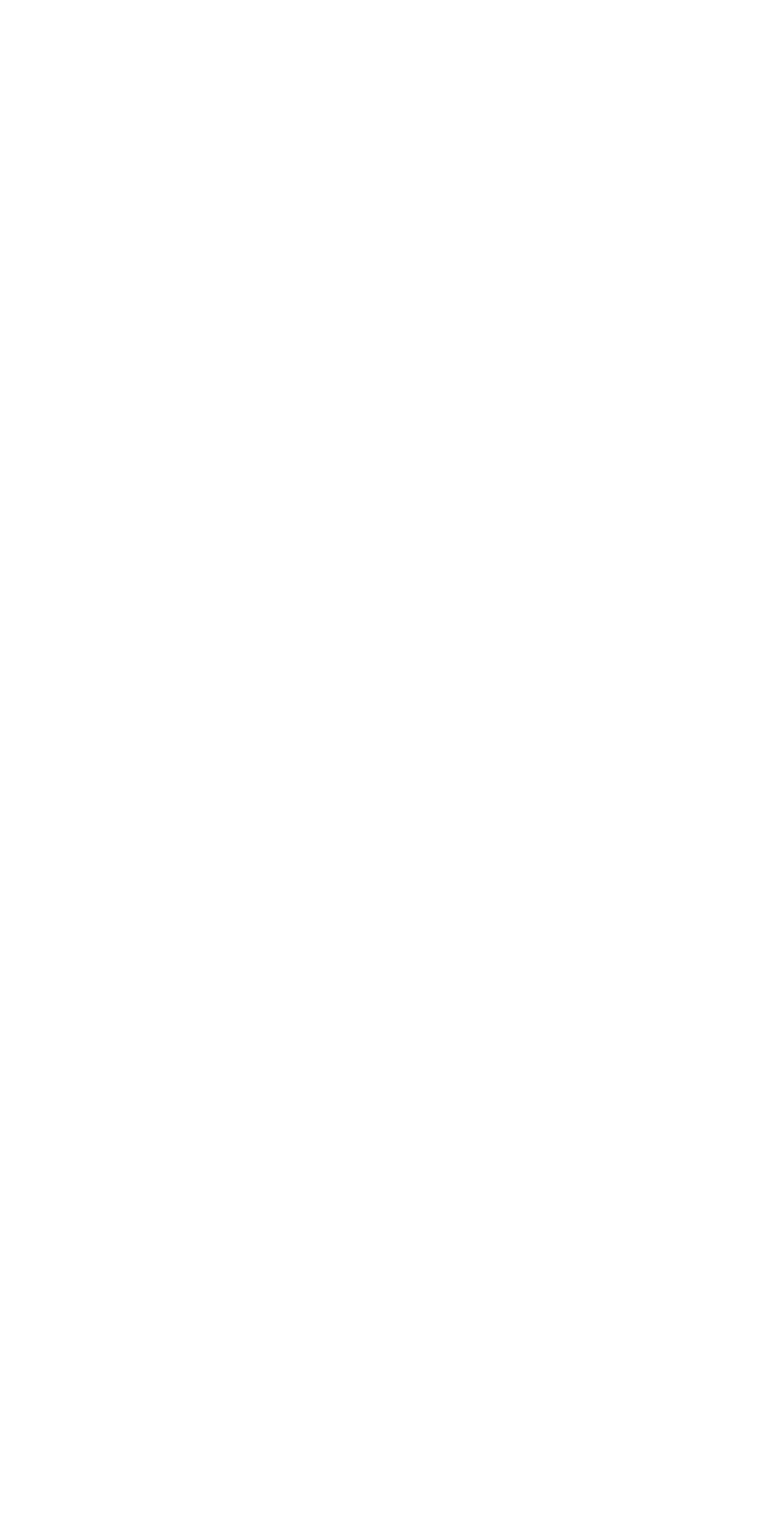
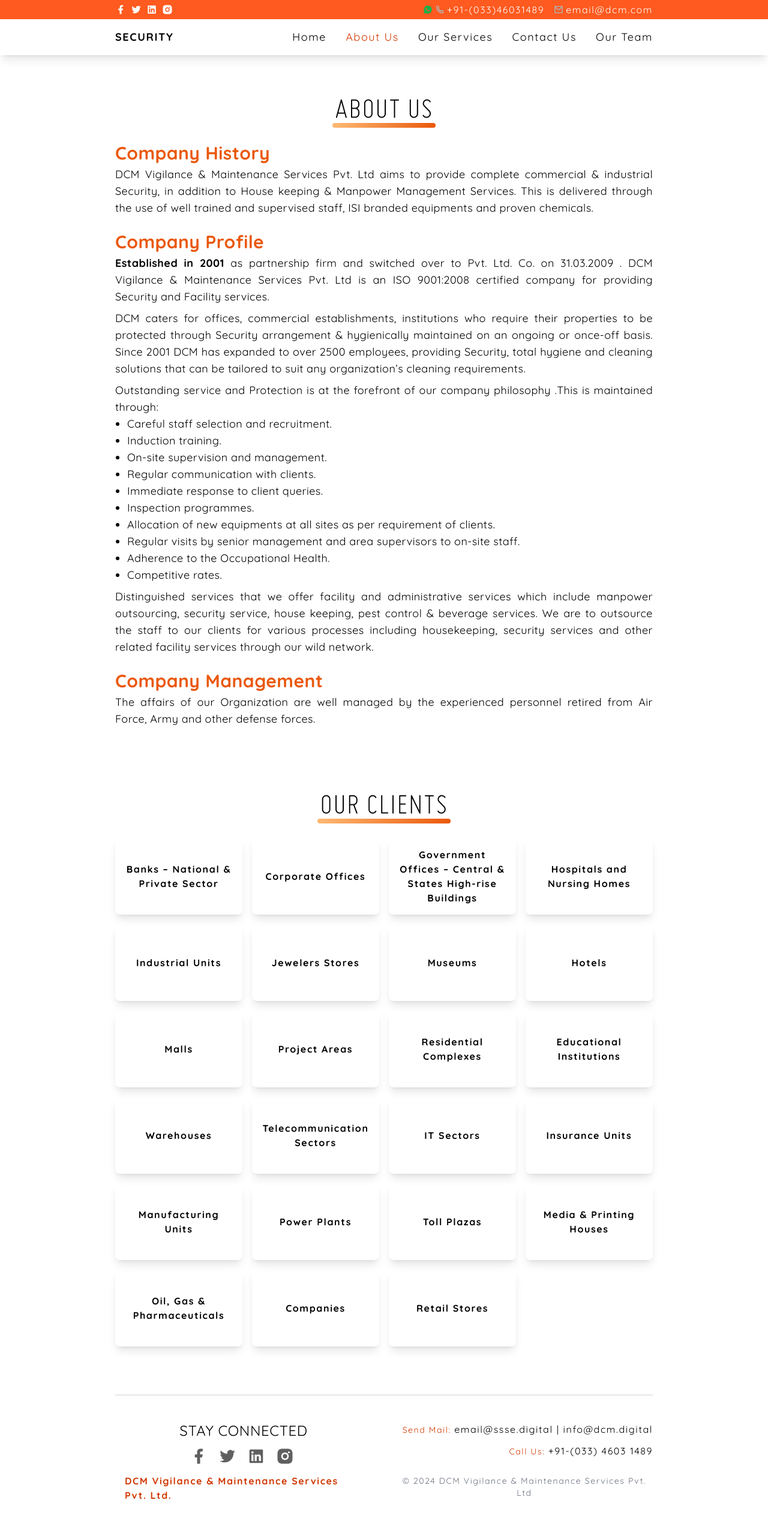
Before and after one commit to prakashanki526/dcm, a React (Create React App) app in the folder client/: page /about in a window 1280 px wide. Before the commit this address had no page. Shown: the whole page at 60% size. Before the commit the page ends 800 px from the top, so only its background shows below. Built offline with nearby package versions, Linux system fonts and the light colour scheme; the HTML template or start-up script is replaced by a standard one.

Commit message:
added about

```diff
--- a/client/src/App.js
+++ b/client/src/App.js
@@ -3,6 +3,7 @@ import Home from "./pages/Home";
 import Contact from "./pages/Contact";
 import OurTeam from "./pages/OurTeam";
 import Services from "./pages/Services";
+import About from "./pages/About";
 
 function App() {
   return (
@@ -12,6 +13,7 @@ function App() {
         <Route path="/contact-us" element={<Contact />}></Route>
         <Route path="/our-team" element={<OurTeam />}></Route>
         <Route path="/our-services" element={<Services />}></Route>
+        <Route path="/about" element={<About />}></Route>
       </Routes>
     </BrowserRouter>
   );
--- a/client/src/components/Navbar.js
+++ b/client/src/components/Navbar.js
@@ -48,7 +48,7 @@ export default function Navbar(props) {
                     <div className="text-lg font-bold">SECURITY</div>
                     <div className="hidden md:flex space-x-8">
                         <div onClick={() => navigate('/')} className={`hover:text-orange-600 cursor-pointer ${props.page === "home" && 'text-orange-600'}`}>Home</div>
-                        <div onClick={() => navigate('/about')} className={`hover:text-orange-600 cursor-pointer ${props.page === "about" && 'text-orange-600'}`}>About</div>
+                        <div onClick={() => navigate('/about')} className={`hover:text-orange-600 cursor-pointer ${props.page === "about" && 'text-orange-600'}`}>About Us</div>
                         <div onClick={() => navigate('/our-services')} className={`hover:text-orange-600 cursor-pointer ${props.page === "our-services" && 'text-orange-600'}`}>Our Services</div>
                         <div onClick={() => navigate('/contact-us')} className={`hover:text-orange-600 cursor-pointer ${props.page === "contact" && 'text-orange-600'}`}>Contact Us</div>
                         <div onClick={() => navigate('/our-team')} className={`hover:text-orange-600 cursor-pointer ${props.page === "our-team" && 'text-orange-600'}`}>Our Team</div>
@@ -74,7 +74,7 @@ export default function Navbar(props) {
                     className={`md:hidden transition-all duration-300 ease-in-out ${isOpen ? 'max-h-screen' : 'max-h-0 overflow-hidden'}`}
                 >
                     <div onClick={() => navigate('/')} className="block px-4 py-2 hover:text-orange-600">Home</div>
-                    <div onClick={() => navigate('/')} className="block px-4 py-2 hover:text-orange-600">About</div>
+                    <div onClick={() => navigate('/about')} className="block px-4 py-2 hover:text-orange-600">About Us</div>
                     <div onClick={() => navigate('/our-services')} className="block px-4 py-2 hover:text-orange-600">Our Services</div>
                     <div onClick={() => navigate('/contact-us')} className="block px-4 py-2 hover:text-orange-600">Contact Us</div>
                     <div onClick={() => navigate('/our-team')} className="block px-4 py-2 hover:text-orange-600">Our Team</div>
--- a/client/src/components/Service.js
+++ b/client/src/components/Service.js
@@ -29,7 +29,7 @@ export default function Service() {
                     </p>
                 </Fade>
                 <div className='grid grid-cols-1 sm:grid-cols-2 md:grid-cols-4 lg:grid-cols-5 gap-6'>
-                    <Fade cascade damping={0.5} triggerOnce>
+                    <Fade cascade damping={0.4} triggerOnce>
                         <ServiceCard1 service="Total Security Solutions" >{<TotalSec height="54px" />}</ServiceCard1>
                         <ServiceCard1 service="Providing Facility Management  " >{<ManagementIcon height="54px" />}</ServiceCard1>
                         <ServiceCard1 service="Good Faith and Fair Dealing" >{<DealingIcon height="54px" />}</ServiceCard1>
--- a/client/src/components/Slider.js
+++ b/client/src/components/Slider.js
@@ -57,7 +57,7 @@ export default function Slider() {
                         <div className='absolute top-0 left-0 w-0 h-0 border-t-[500px] md:border-t-[900px] border-t-orange-500 border-r-[200px] border-r-transparent'></div>
                     <div className='flex justify-between items-center'>
                         <div className='p-6 md:px-16 z-10 md:w-[60%] flex justify-center flex-col'>
-                            <h2 className='text-3xl md:text-5xl font-bold'>{slide.title}</h2>
+                            <div className='text-3xl md:text-5xl font-bold'>{slide.title}</div>
                             <div className='text-xl md:text-2xl font-semibold text-gray-600 mt-1'>{slide.subtitle}</div>
                             {/* <p className='mt-4 text-lg md:text-xl'>Ensuring the safety and security of your premises with our expert team.</p> */}
                         </div>
--- a/client/src/index.css
+++ b/client/src/index.css
@@ -39,10 +39,10 @@ body {
   display: none;
 }
 
-/* h2{
+h2{
   --tw-text-opacity: 1;
   color: rgb(234 88 12 / var(--tw-text-opacity))
-} */
+}
 
 .heading {
   font-size: 50px;
--- /dev/null
+++ b/client/src/pages/About.js
@@ -0,0 +1,90 @@
+import React from 'react'
+import Navbar from '../components/Navbar'
+import Heading from '../components/Heading'
+import Footer from '../components/Footer'
+import { Fade } from 'react-awesome-reveal'
+
+export default function About() {
+    return (
+        <div className='z-0 tracking-wide md:tracking-widest'>
+            <Navbar page="about" />
+
+            <div className='mt-[5.8rem]'>
+                <div className='section px-3 md:px-24 lg:px-48 py-4 md:py-8 lg:py-10 mt-[5.8rem]'>
+                    <Heading text="About Us" />
+
+                    <div className=' flex flex-col space-y-6 tracking-wide text-lg'>
+                <Fade direction="up" triggerOnce>
+
+                        <div className=''>
+                            <h2 className='text-3xl font-bold mb-1'>Company History</h2>
+                            <p className='text-lg text-justify'>DCM Vigilance & Maintenance Services Pvt. Ltd aims to provide complete commercial  & industrial Security, in addition to House keeping & Manpower Management Services. This is delivered through the use of well trained and supervised staff, ISI branded equipments and proven chemicals.</p>
+                        </div>
+
+                        <div className=''>
+                            <h2 className='text-3xl font-bold mb-1'>Company Profile</h2>
+                            <p className='text-lg text-justify'><strong>Established in 2001</strong>  as partnership firm and switched over to Pvt. Ltd. Co. on 31.03.2009 . DCM Vigilance & Maintenance Services Pvt. Ltd is an ISO 9001:2008 certified company for providing Security and Facility services.</p>
+                            <p className='text-lg text-justify mt-2'>DCM caters for offices, commercial establishments, institutions who require their properties to be protected through Security arrangement & hygienically maintained on an ongoing or once-off basis. Since 2001 DCM has expanded to over 2500 employees, providing Security, total hygiene and cleaning solutions that can be tailored to suit any organization’s cleaning requirements.</p>
+                            <p className='text-lg text-justify mt-2'>Outstanding service and Protection is at the forefront of our company philosophy .This is maintained through:</p>
+
+                            <ul className='list-disc ml-5'>
+                                <li className=''>Careful staff selection and recruitment.</li>
+                                <li className=''>Induction training.</li>
+                                <li className=''>On-site supervision and management.</li>
+                                <li className=''>Regular communication with clients.</li>
+                                <li className=''>Immediate response to client queries.</li>
+                                <li className=''>Inspection programmes.</li>
+                                <li className=''>Allocation of new equipments at all sites as per requirement of clients.</li>
+                                <li className=''>Regular visits by senior management and area supervisors to on-site staff.</li>
+                                <li className=''>Adherence to the Occupational Health.</li>
+                                <li className=''>Competitive rates.</li>
+                            </ul>
+                            <p className='text-lg text-justify mt-2'>Distinguished services that we offer facility and administrative services which include manpower outsourcing, security service, house keeping, pest control & beverage services. We are to outsource the staff to our clients for various processes including housekeeping, security services and other related facility services through our wild network.</p>
+
+                        </div>
+
+                        <div className=''>
+                            <h2 className='text-3xl font-bold mb-1'>Company Management</h2>
+                            <p className='text-lg text-justify'>The affairs of our Organization are well managed by the experienced personnel retired from Air Force, Army and other defense forces.</p>
+                        </div>
+                        </Fade>
+                    </div>
+                </div>
+
+                <div className='section px-3 md:px-24 lg:px-48 py-4 md:py-8 lg:py-10'>
+                    <Heading text="Our Clients" />
+
+                    <div className='grid grid-cols-2 md:grid-cols-3 lg:grid-cols-4 gap-4 font-bold'>
+                        <div className='shadow-lg  flex items-center justify-center text-center rounded-lg p-4 h-32'>Banks – National & Private Sector</div>
+                        <div className='shadow-lg  flex items-center justify-center text-center rounded-lg p-4 h-32'>Corporate Offices</div>
+                        <div className='shadow-lg  flex items-center justify-center text-center rounded-lg p-4 h-32'>Government Offices – Central & States     High-rise Buildings</div>
+                        <div className='shadow-lg  flex items-center justify-center text-center rounded-lg p-4 h-32'>Hospitals and Nursing Homes </div>
+                        <div className='shadow-lg  flex items-center justify-center text-center rounded-lg p-4 h-32'>Industrial Units</div>
+                        <div className='shadow-lg  flex items-center justify-center text-center rounded-lg p-4 h-32'>Jewelers Stores</div>
+                        <div className='shadow-lg  flex items-center justify-center text-center rounded-lg p-4 h-32'>Museums</div>
+                        <div className='shadow-lg  flex items-center justify-center text-center rounded-lg p-4 h-32'>Hotels</div>
+                        <div className='shadow-lg  flex items-center justify-center text-center rounded-lg p-4 h-32'>Malls</div>
+                        <div className='shadow-lg  flex items-center justify-center text-center rounded-lg p-4 h-32'>Project Areas</div>
+                        <div className='shadow-lg  flex items-center justify-center text-center rounded-lg p-4 h-32'>Residential Complexes</div>
+                        <div className='shadow-lg  flex items-center justify-center text-center rounded-lg p-4 h-32'>Educational Institutions</div>
+                        <div className='shadow-lg  flex items-center justify-center text-center rounded-lg p-4 h-32'>Warehouses</div>
+                        <div className='shadow-lg  flex items-center justify-center text-center rounded-lg p-4 h-32'>Telecommunication Sectors</div>
+                        <div className='shadow-lg  flex items-center justify-center text-center rounded-lg p-4 h-32'>IT Sectors</div>
+                        <div className='shadow-lg  flex items-center justify-center text-center rounded-lg p-4 h-32'>Insurance Units</div>
+                        <div className='shadow-lg  flex items-center justify-center text-center rounded-lg p-4 h-32'>Manufacturing Units</div>
+                        <div className='shadow-lg  flex items-center justify-center text-center rounded-lg p-4 h-32'>Power Plants</div>
+                        <div className='shadow-lg  flex items-center justify-center text-center rounded-lg p-4 h-32'>Toll Plazas</div>
+                        <div className='shadow-lg  flex items-center justify-center text-center rounded-lg p-4 h-32'>Media & Printing Houses</div>
+                        <div className='shadow-lg  flex items-center justify-center text-center rounded-lg p-4 h-32'>Oil, Gas & Pharmaceuticals</div>
+                        <div className='shadow-lg  flex items-center justify-center text-center rounded-lg p-4 h-32'>Companies</div>
+                        <div className='shadow-lg  flex items-center justify-center text-center rounded-lg p-4 h-32'>Retail Stores</div>
+                    </div>
+                </div>
+
+
+            </div>
+
+            <Footer />
+        </div>
+    )
+}
```
